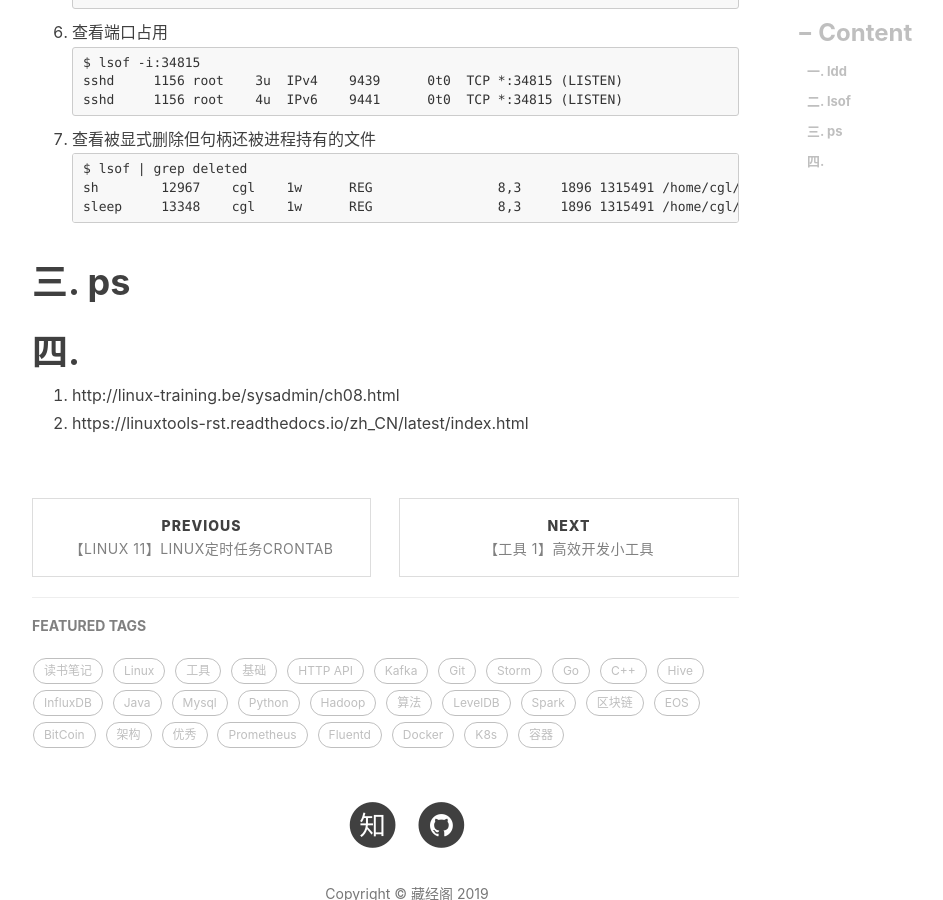
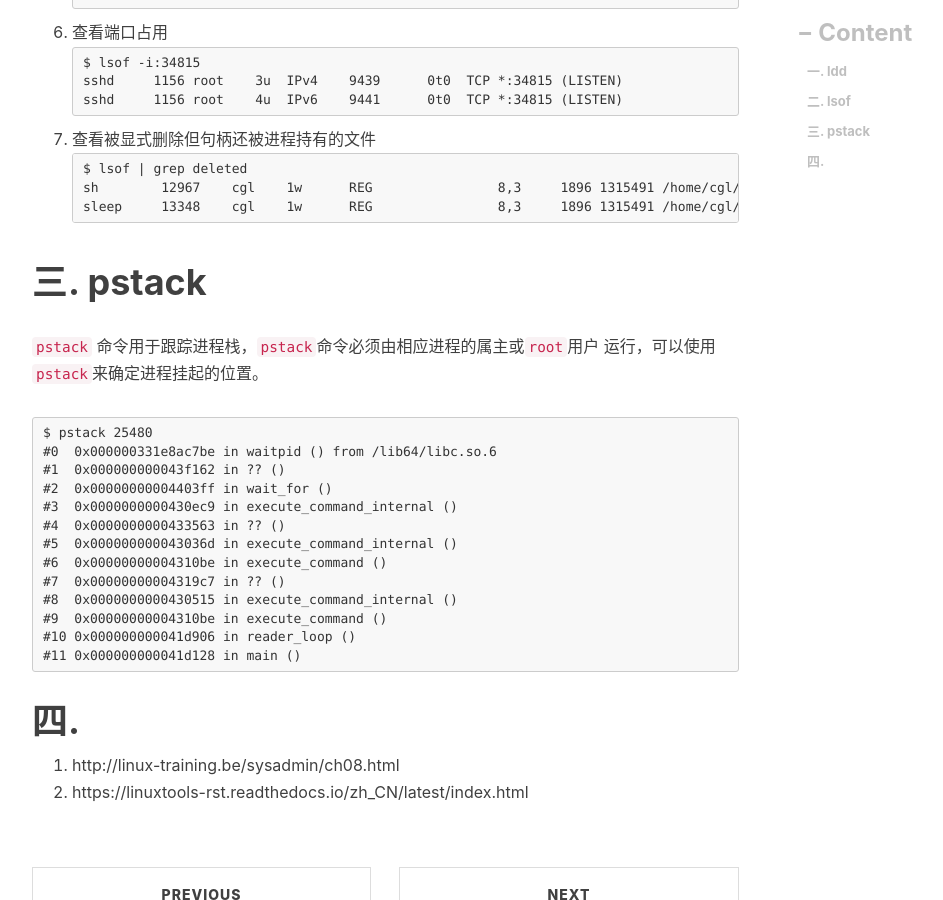
Before and after one commit to engru/chenguolin.github.io, a Jekyll site: the page built from _posts/2016-09-28-【Linux-12】Linux最常用运维工具.md, in a window 1280 px wide and 900 px high, scrolled down 1898 px. Shown: the whole window, without its empty margins (233-1176 px from the left). Built offline with Jekyll 4.4.1, drawn with Linux system fonts in a browser that asks for light colours; nearby versions of some CDN libraries; comment, search, counter and statistics services are not loaded.

Commit message:
Update 2016-09-28-【Linux-12】Linux最常用运维工具.md

````diff
--- a/_posts/2016-09-28-【Linux-12】Linux最常用运维工具.md
+++ b/_posts/2016-09-28-【Linux-12】Linux最常用运维工具.md
@@ -83,7 +83,24 @@ libc.so.6 => /lib64/libc.so.6 (0x0000003995800000)
    sleep     13348    cgl    1w      REG                8,3     1896 1315491 /home/cgl/log (deleted)
    ```
 
-# 三. ps
+# 三. pstack
+`pstack` 命令用于跟踪进程栈，`pstack`命令必须由相应进程的属主或`root`用户 运行，可以使用`pstack`来确定进程挂起的位置。
+
+```
+$ pstack 25480
+#0  0x000000331e8ac7be in waitpid () from /lib64/libc.so.6
+#1  0x000000000043f162 in ?? ()
+#2  0x00000000004403ff in wait_for ()
+#3  0x0000000000430ec9 in execute_command_internal ()
+#4  0x0000000000433563 in ?? ()
+#5  0x000000000043036d in execute_command_internal ()
+#6  0x00000000004310be in execute_command ()
+#7  0x00000000004319c7 in ?? ()
+#8  0x0000000000430515 in execute_command_internal ()
+#9  0x00000000004310be in execute_command ()
+#10 0x000000000041d906 in reader_loop ()
+#11 0x000000000041d128 in main ()
+```
 
 # 四.
 
````
